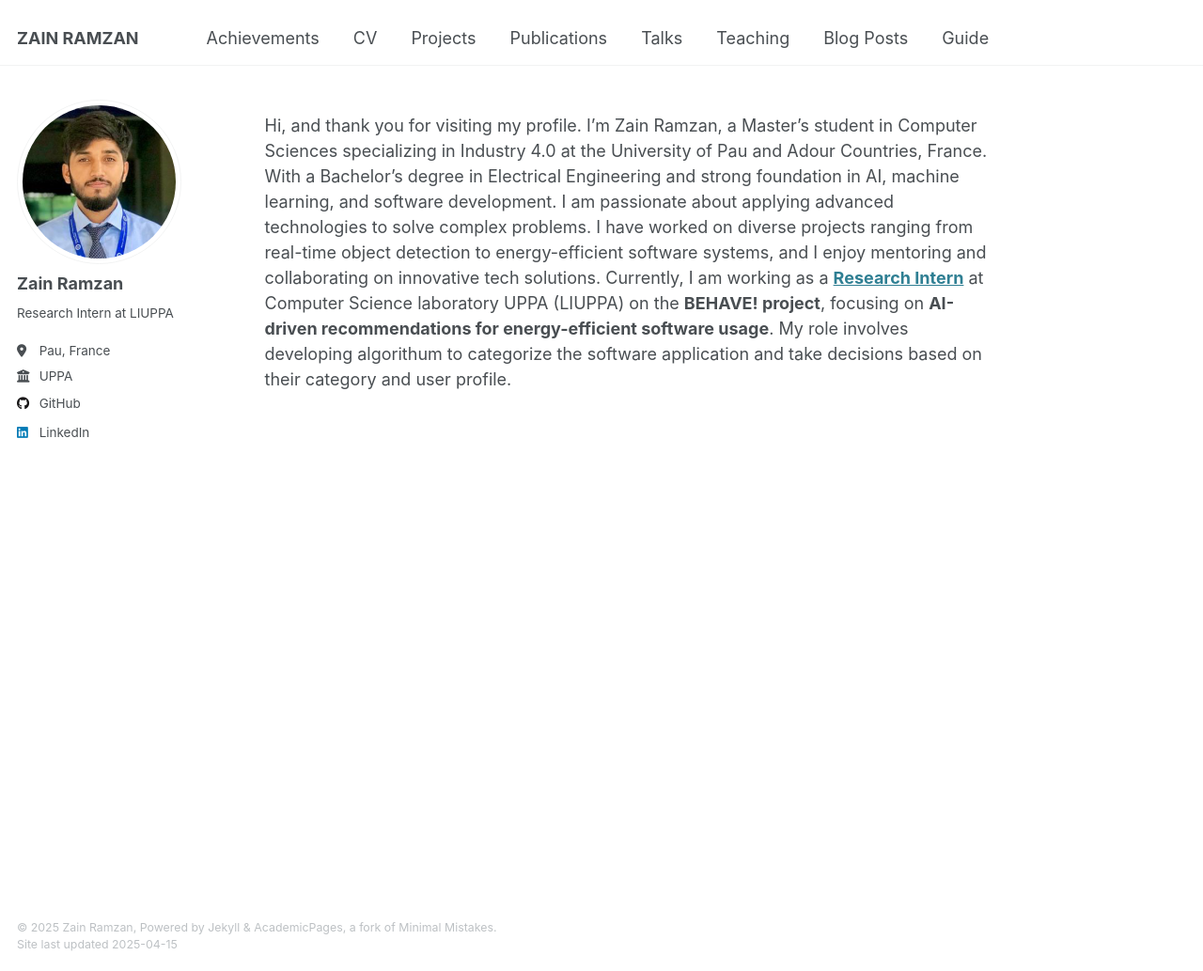
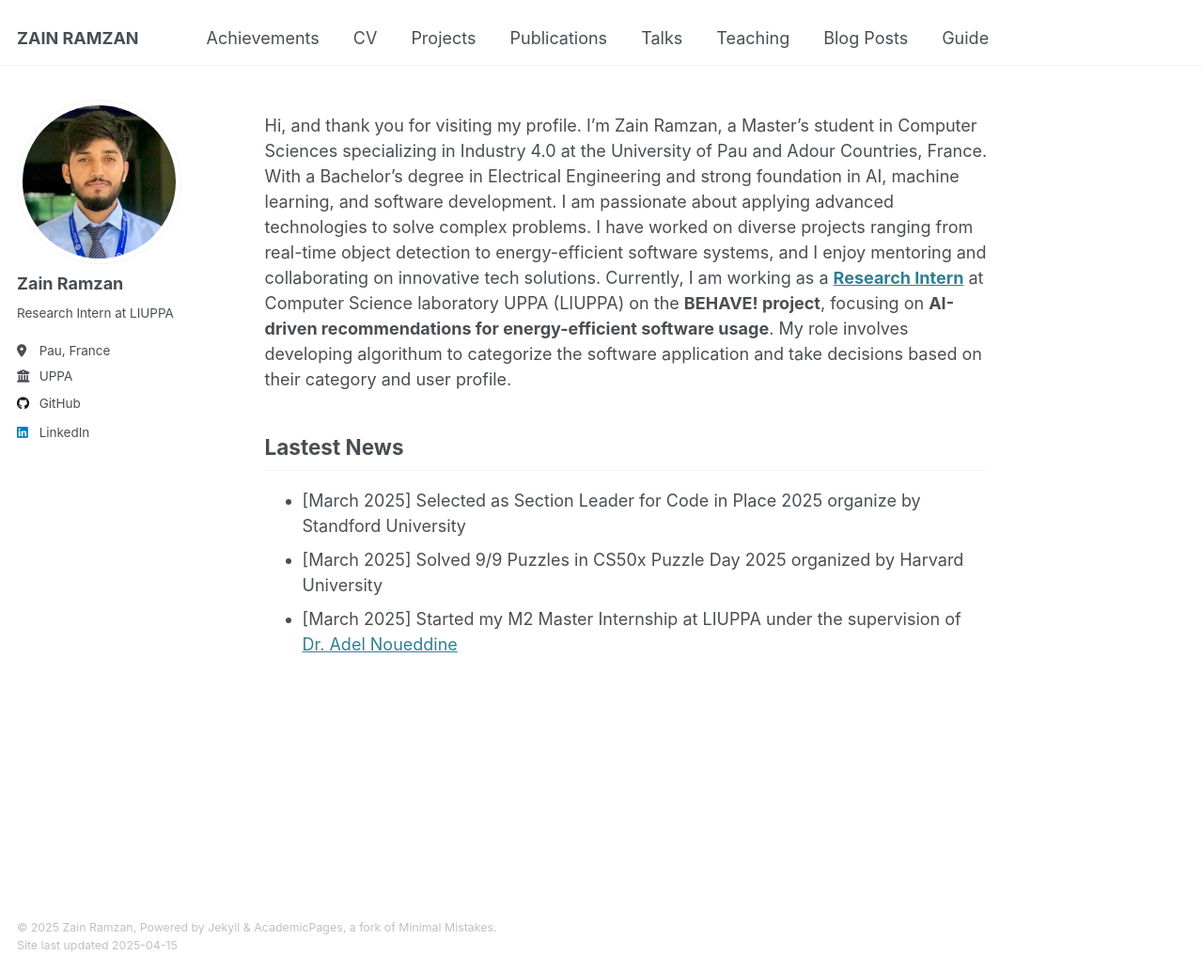
Before and after one commit to zain-ramzan/zain-ramzan.github.io, a Jekyll site: the page built from _pages/about.md, in a window 1280 px wide and 1033 px high. Shown: the whole window at 94% size. Built offline with Jekyll 4.4.1, drawn with Linux system fonts in a browser that asks for light colours.

Commit message:
Update about.md

```diff
--- a/_pages/about.md
+++ b/_pages/about.md
@@ -8,3 +8,7 @@ redirect_from:
 ---
 Hi, and thank you for visiting my profile.
 I’m Zain Ramzan, a Master’s student in Computer Sciences specializing in Industry 4.0 at the University of Pau and Adour Countries, France. With a Bachelor’s degree in Electrical Engineering and strong foundation in AI, machine learning, and software development. I am passionate about applying advanced technologies to solve complex problems. I have worked on diverse projects ranging from real-time object detection to energy-efficient software systems, and I enjoy mentoring and collaborating on innovative tech solutions. Currently, I am working as a [**Research Intern**](/cv/M2ResearchInternship) at Computer Science laboratory UPPA (LIUPPA) on the **BEHAVE! project**, focusing on **AI-driven recommendations for energy-efficient software usage**. My role involves developing algorithum to categorize the software application and take decisions based on their category and user profile.
+## Lastest News
+* [March 2025] Selected as Section Leader for Code in Place 2025 organize by Standford University
+* [March 2025] Solved 9/9 Puzzles in CS50x Puzzle Day 2025 organized by Harvard University
+* [March 2025] Started my M2 Master Internship at LIUPPA under the supervision of [Dr. Adel Noueddine](https://www.noureddine.org/)
```
